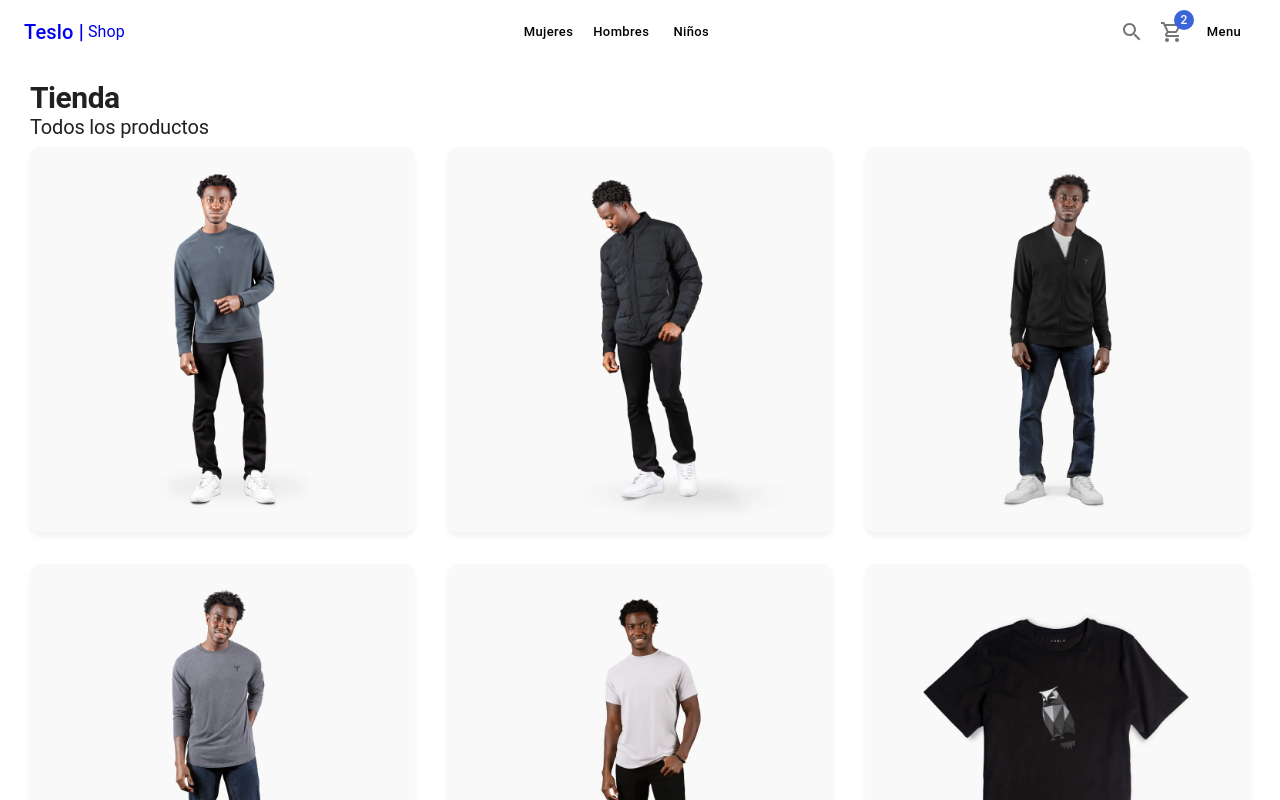
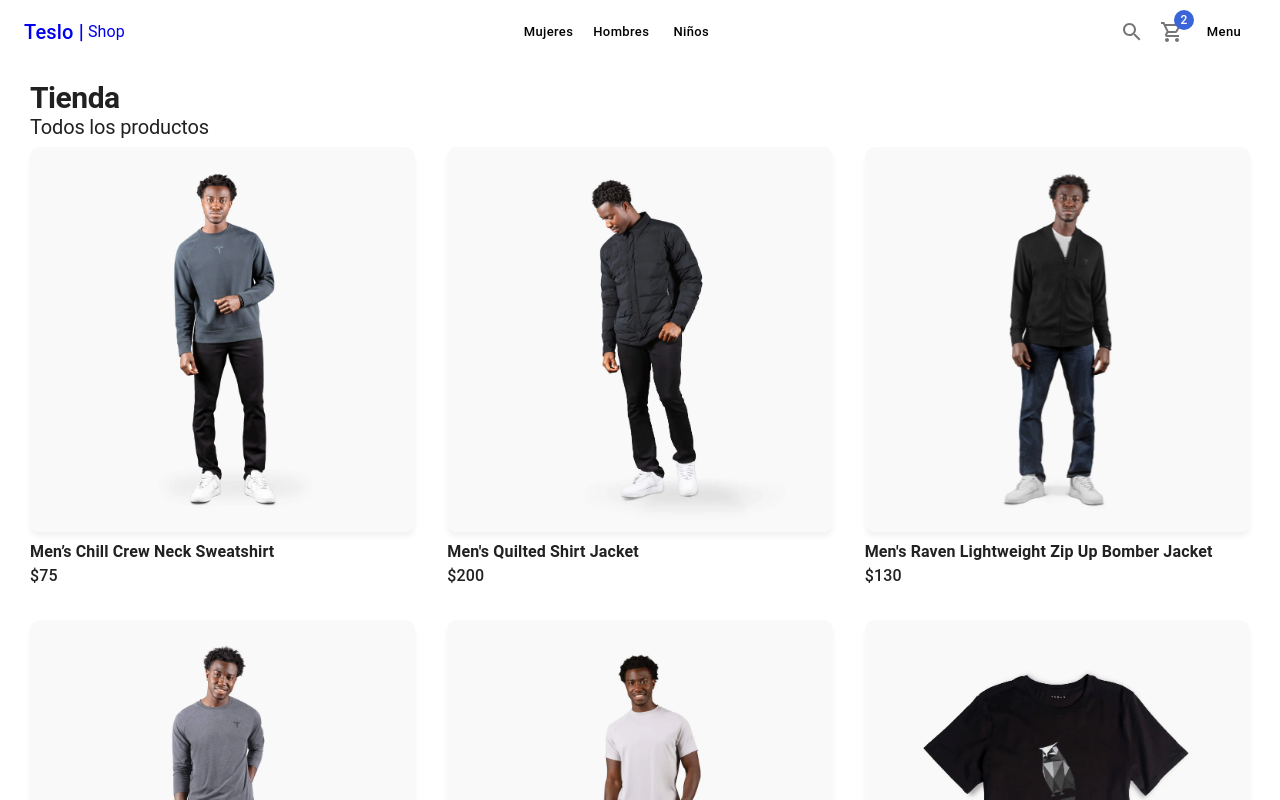
Before and after one commit to diegopagini/Teslo-Shop_NextJs, a Next.js app: page / in a window 1280 px wide. Shown: the top 800 px of the page. Built offline with nearby package versions, Linux system fonts and the light colour scheme.

Commit message:
product card

```diff
--- a/components/products/ProductCard.tsx
+++ b/components/products/ProductCard.tsx
@@ -1,26 +1,42 @@
 /** @format */
-import { Card, CardActionArea, CardMedia, Grid } from '@mui/material';
-import React, { FC } from 'react';
+import { Box, Card, CardActionArea, CardMedia, Grid, Typography } from '@mui/material';
+import React, { FC, useMemo, useState } from 'react';
 
 import { IProduct } from '../../models';
-
 
 interface Props {
 	product: IProduct;
 }
 
 export const ProductCard: FC<Props> = ({ product }) => {
+	const [isHovered, setIsHovered] = useState(false);
+	const productImage = useMemo(() => {
+		return isHovered
+			? `products/${product.images[1]}`
+			: `products/${product.images[0]}`;
+	}, [isHovered, product.images]);
+
 	return (
-		<Grid item xs={6} sm={4} key={product.slug}>
+		<Grid
+			item
+			xs={6}
+			sm={4}
+			onMouseEnter={() => setIsHovered(true)}
+			onMouseLeave={() => setIsHovered(false)}>
 			<Card>
 				<CardActionArea>
 					<CardMedia
+						className='fadeIn'
 						component='img'
-						image={`products/${product.images[0]}`}
+						image={productImage}
 						alt={product.title}
 					/>
 				</CardActionArea>
 			</Card>
+			<Box sx={{ mt: 1 }} className='fadeIn'>
+				<Typography fontWeight={700}>{product.title}</Typography>
+				<Typography fontWeight={500}>${product.price}</Typography>
+			</Box>
 		</Grid>
 	);
 };
```
